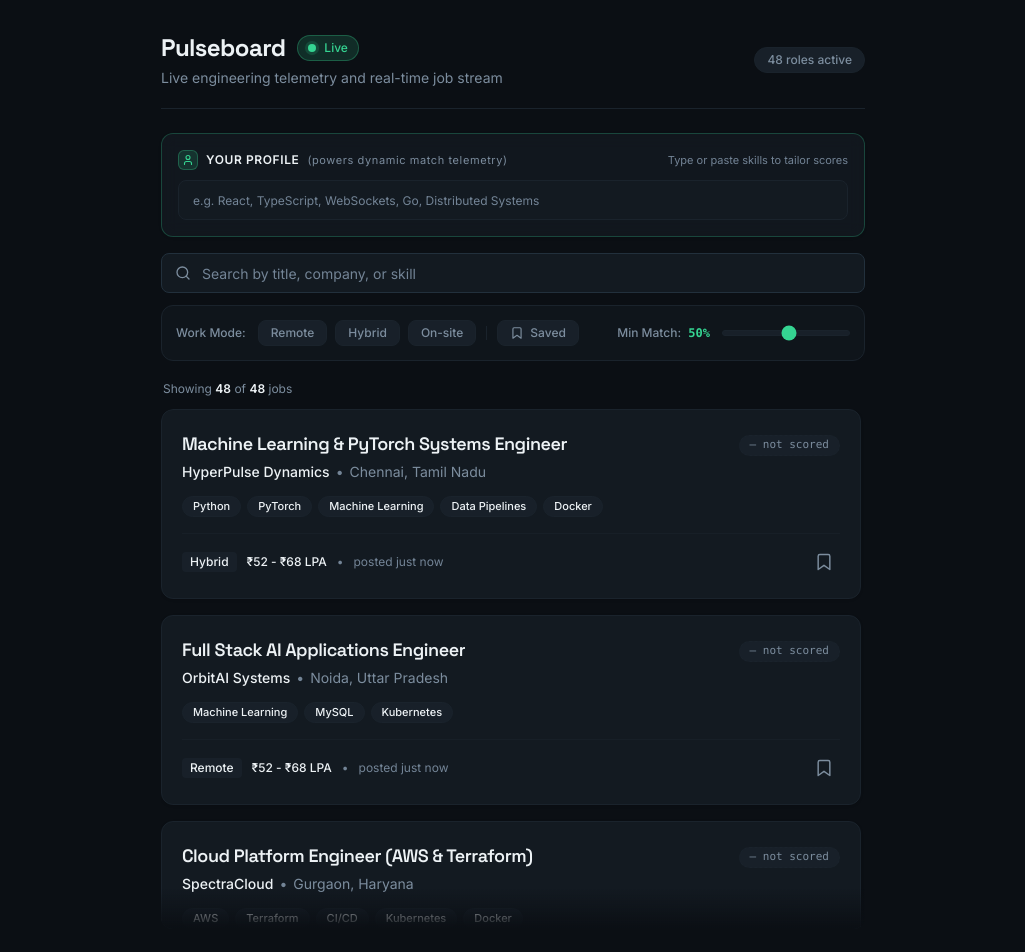
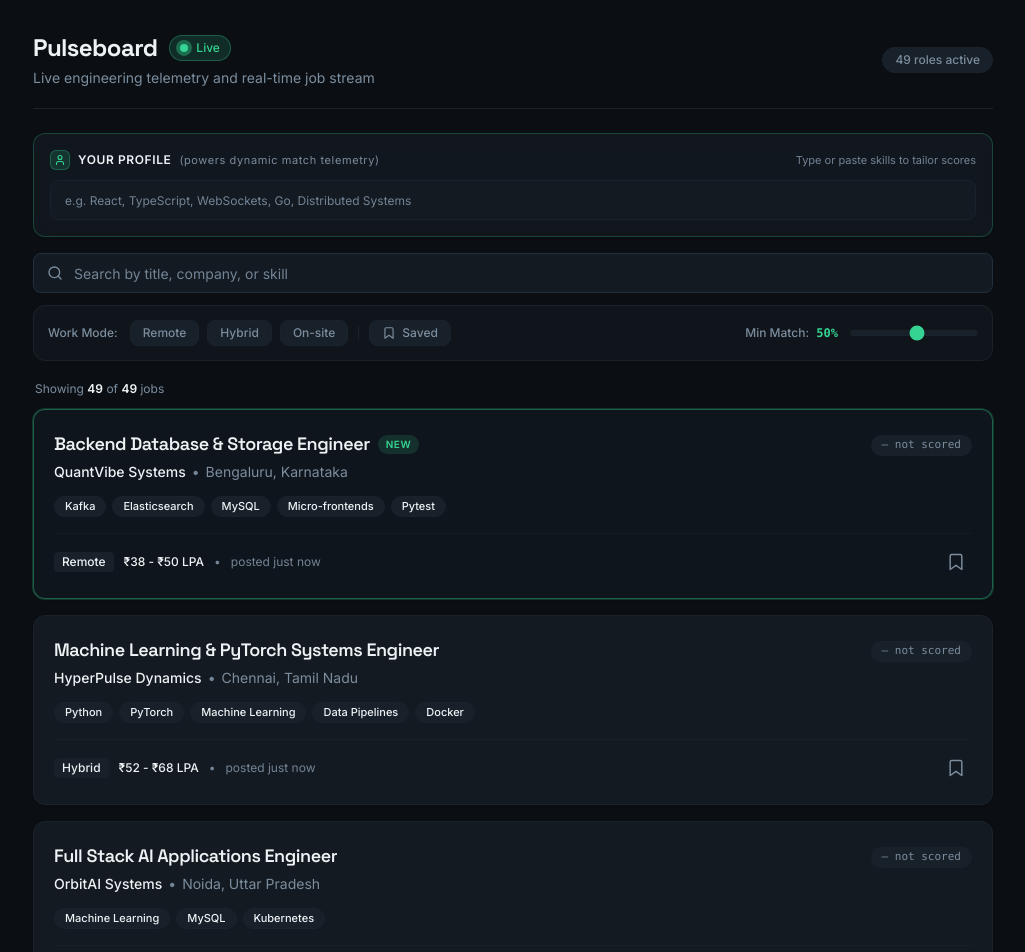
Before and after one commit to darshna21-bit/pulseboard, a React (Vite) app: page / in a window 1280 px wide. Shown: the top 952 px of the page, without its empty margins (127-1152 px from the left). Built offline with nearby package versions, Linux system fonts and the light colour scheme.

Commit message:
fix: window-based scrolling to eliminate scroll trap, widen layout for desktop

```diff
--- a/src/App.tsx
+++ b/src/App.tsx
@@ -230,7 +230,7 @@ export default function App() {
   return (
     <div className="min-h-screen bg-background text-text">
       {/* Centered responsive container: full width on mobile, capped max-width on desktop */}
-      <main className="mx-auto w-full max-w-3xl px-4 py-8 sm:px-6 lg:px-8">
+      <main className="mx-auto w-full max-w-5xl px-4 py-8 sm:px-6 lg:px-8">
         {/* Header section with live connection status pill and dynamic stats */}
         <header className="mb-6 flex flex-col gap-2 border-b border-border-soft pb-5 sm:flex-row sm:items-center sm:justify-between">
           <div>
--- a/src/components/JobFeed.tsx
+++ b/src/components/JobFeed.tsx
@@ -1,5 +1,5 @@
-import React, { useRef } from 'react'
-import { useVirtualizer } from '@tanstack/react-virtual'
+import React, { useLayoutEffect, useRef, useState } from 'react'
+import { useWindowVirtualizer } from '@tanstack/react-virtual'
 import type { Job } from '../types/job'
 import { JobCard } from './JobCard'
 import { Card } from './ui/Card'
@@ -35,12 +35,25 @@ export const JobFeed: React.FC<JobFeedProps> = ({
   onRetry,
 }) => {
   const parentRef = useRef<HTMLDivElement>(null)
+  const [scrollMargin, setScrollMargin] = useState(0)
 
-  const rowVirtualizer = useVirtualizer({
+  // Measure the container's offset relative to the document for accurate window virtualization
+  useLayoutEffect(() => {
+    const updateScrollMargin = () => {
+      if (parentRef.current) {
+        setScrollMargin(parentRef.current.offsetTop)
+      }
+    }
+    updateScrollMargin()
+    window.addEventListener('resize', updateScrollMargin)
+    return () => window.removeEventListener('resize', updateScrollMargin)
+  }, [jobs.length, isFiltered])
+
+  const rowVirtualizer = useWindowVirtualizer({
     count: jobs.length,
-    getScrollElement: () => parentRef.current,
     estimateSize: () => 190,
     overscan: 6,
+    scrollMargin,
   })
 
   // Loading state: render 4 skeleton placeholders
@@ -134,12 +147,11 @@ export const JobFeed: React.FC<JobFeedProps> = ({
     )
   }
 
-  // Virtualized list state
+  // Virtualized list state rendered in natural window scroll
   return (
-    <div className={`relative ${className}`.trim()}>
     <div
       ref={parentRef}
-        className="job-feed-scroll overflow-y-auto h-[calc(100vh-280px)] min-h-[420px] rounded-xl pr-1 focus:outline-none"
+      className={`relative w-full ${className}`.trim()}
       role="feed"
       aria-label="Job listings feed"
       aria-busy={isLoading}
@@ -165,7 +177,7 @@ export const JobFeed: React.FC<JobFeedProps> = ({
                 top: 0,
                 left: 0,
                 width: '100%',
-                  transform: `translateY(${virtualItem.start}px)`,
+                transform: `translateY(${virtualItem.start - rowVirtualizer.options.scrollMargin}px)`,
                 paddingBottom: '16px',
               }}
             >
@@ -184,12 +196,5 @@ export const JobFeed: React.FC<JobFeedProps> = ({
         })}
       </div>
     </div>
-
-      {/* Subtle bottom fade: gradient overlay preventing abrupt card clipping */}
-      <div
-        className="pointer-events-none absolute bottom-0 left-0 right-0 h-10 bg-gradient-to-t from-background to-transparent rounded-b-xl"
-        aria-hidden="true"
-      />
-    </div>
   )
 }
--- a/src/index.css
+++ b/src/index.css
@@ -36,25 +36,30 @@ body {
   -moz-osx-font-smoothing: grayscale;
 }
 
-/* Custom dark scrollbar for virtualized job feed */
+/* Custom dark scrollbar for window and feed */
+html,
 .job-feed-scroll {
   scrollbar-width: thin;
   scrollbar-color: var(--color-border) transparent;
 }
 
+html::-webkit-scrollbar,
 .job-feed-scroll::-webkit-scrollbar {
-  width: 6px;
+  width: 8px;
 }
 
+html::-webkit-scrollbar-track,
 .job-feed-scroll::-webkit-scrollbar-track {
-  background: transparent;
+  background: var(--color-background);
 }
 
+html::-webkit-scrollbar-thumb,
 .job-feed-scroll::-webkit-scrollbar-thumb {
   background-color: var(--color-border);
   border-radius: 9999px;
 }
 
+html::-webkit-scrollbar-thumb:hover,
 .job-feed-scroll::-webkit-scrollbar-thumb:hover {
   background-color: var(--color-text-faint);
 }
```
Lines whose indentation alone changed are shown as unchanged.
